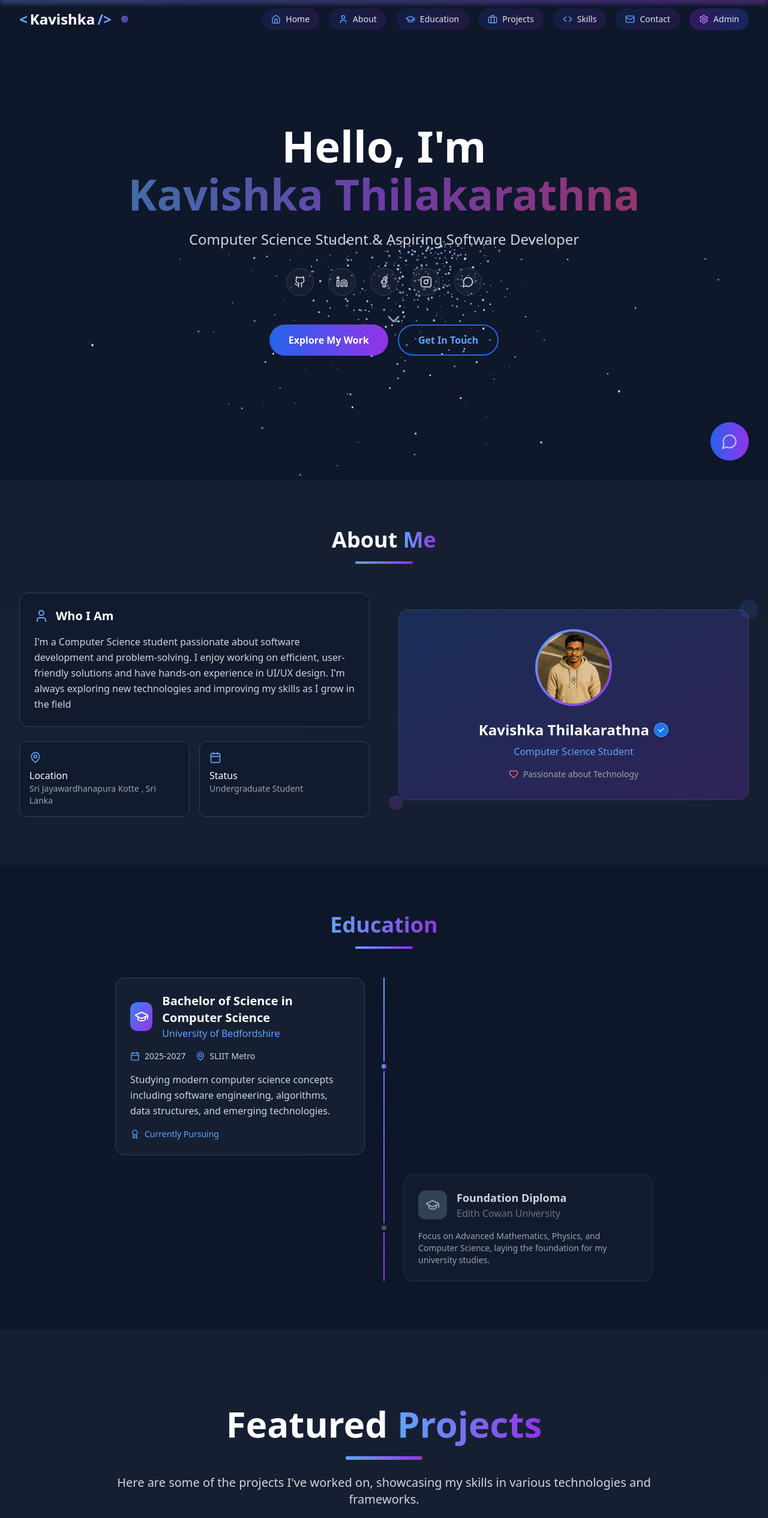
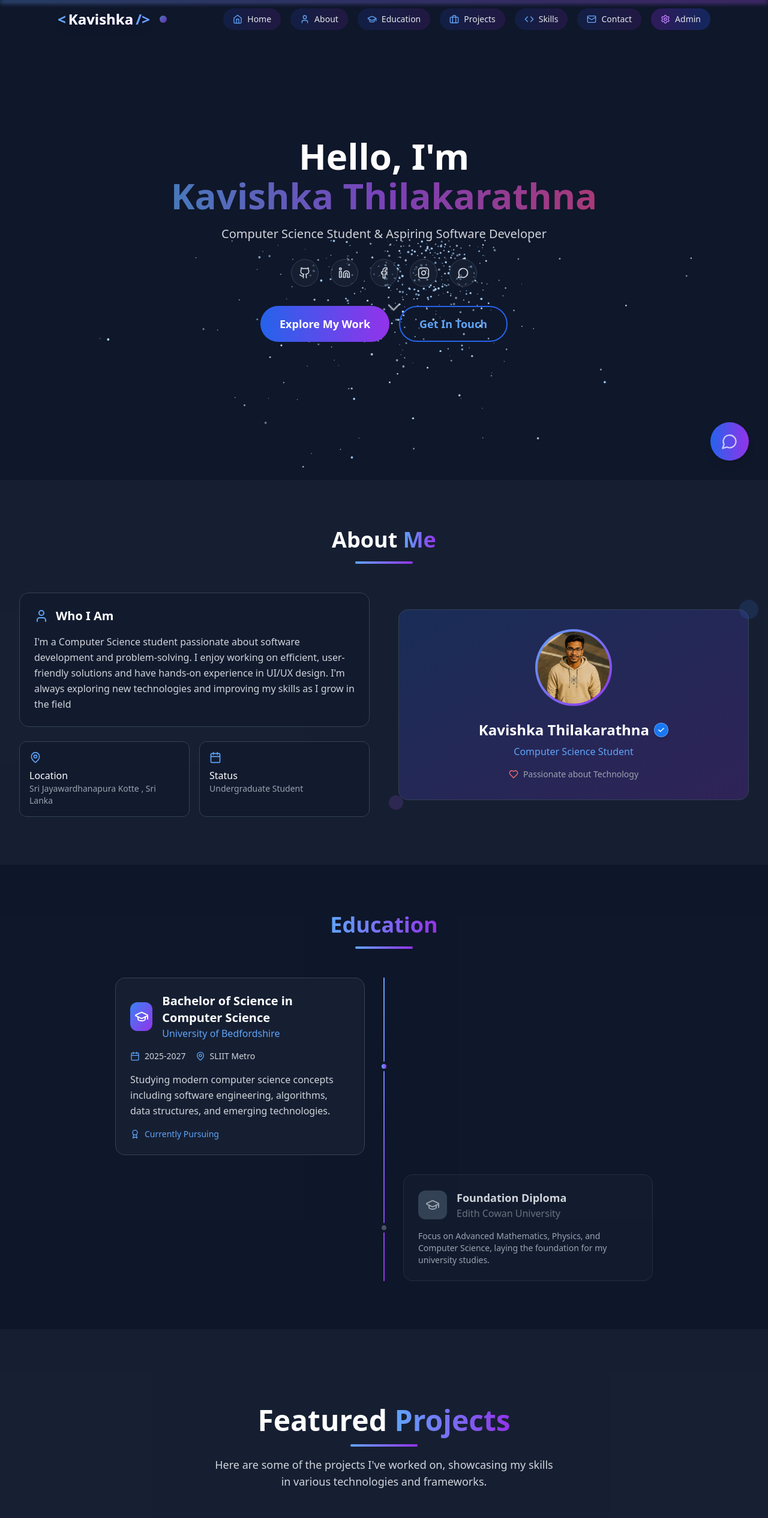
Before and after one commit to kavishka-CodXlab/Projec, a React (Vite) app: page / in a window 1280 px wide. Shown: the top 2531 px of the page at 60% size. Built offline with nearby package versions, Linux system fonts and the light colour scheme; grey boxes are pictures that could not be loaded.

Commit message:
responsiveness updts

```diff
--- a/src/components/Hero.tsx
+++ b/src/components/Hero.tsx
@@ -93,20 +93,20 @@ const Hero: React.FC = () => {
         <canvas id="star-canvas" className="w-full h-full block" style={{ position: 'absolute', inset: 0 }}></canvas>
       </div>
 
-      <div className="relative z-10 text-center px-4 sm:px-6 lg:px-8 xl:px-12">
+      <div className="relative z-10 text-center px-4 sm:px-6 md:px-8 lg:px-12 xl:px-16 2xl:px-20">
         <div className={`transition-all duration-1000 ${isVisible ? 'opacity-100 translate-y-0' : 'opacity-0 translate-y-10'}`}>
-          <h1 className="text-3xl sm:text-5xl lg:text-6xl xl:text-7xl font-bold mb-4 lg:mb-6">
-            <span className="block text-white mb-1 lg:mb-2">Hello, I'm</span>
+          <h1 className="text-2xl sm:text-3xl md:text-4xl lg:text-5xl xl:text-6xl font-bold mb-3 sm:mb-4 md:mb-5">
+            <span className="block text-white mb-1 sm:mb-1.5">Hello, I'm</span>
             <span className="block bg-gradient-to-r from-blue-400 via-purple-500 to-pink-500 bg-clip-text text-transparent animate-pulse">
               Kavishka Thilakarathna
             </span>
           </h1>
 
-          <p className="text-base sm:text-lg lg:text-xl xl:text-2xl text-gray-300 mb-6 lg:mb-8 max-w-2xl xl:max-w-3xl mx-auto leading-relaxed">
+          <p className="text-sm sm:text-base md:text-lg lg:text-xl text-gray-300 mb-5 sm:mb-6 md:mb-7 max-w-sm sm:max-w-md md:max-w-lg lg:max-w-xl mx-auto leading-relaxed">
             Computer Science Student & Aspiring Software Developer
           </p>
 
-          <div className="flex justify-center space-x-4 lg:space-x-6 mb-8 lg:mb-12">
+          <div className="flex justify-center space-x-3 sm:space-x-4 md:space-x-5 mb-6 sm:mb-7 md:mb-8">
             {socialIcons.map((social, index) => {
               const Icon = social.icon;
               return (
@@ -115,19 +115,19 @@ const Hero: React.FC = () => {
                   href={social.href}
                   target="_blank"
                   rel="noopener noreferrer"
-                  className={`p-2.5 lg:p-3 rounded-full bg-slate-800/50 border border-slate-700 text-gray-300 hover:text-white hover:bg-blue-600 hover:border-blue-500 transition-all duration-300 hover:scale-110 hover:shadow-lg hover:shadow-blue-500/25 ${isVisible ? 'opacity-100 translate-y-0' : 'opacity-0 translate-y-5'}`}
+                  className={`p-2 sm:p-2.5 md:p-3 rounded-full bg-slate-800/50 border border-slate-700 text-gray-300 hover:text-white hover:bg-blue-600 hover:border-blue-500 transition-all duration-300 hover:scale-110 hover:shadow-lg hover:shadow-blue-500/25 ${isVisible ? 'opacity-100 translate-y-0' : 'opacity-0 translate-y-5'}`}
                   style={{ transitionDelay: `${index * 100}ms` }}
                 >
-                  <Icon className="w-4 h-4 lg:w-5 lg:h-5" />
+                  <Icon className="w-4 h-4 sm:w-4.5 sm:h-4.5 md:w-5 md:h-5" />
                 </a>
               );
             })}
           </div>
 
-          <div className="flex flex-col sm:flex-row gap-3 lg:gap-4 justify-center">
+          <div className="flex flex-col sm:flex-row gap-3 sm:gap-4 justify-center">
             <button
               onClick={scrollToAbout}
-              className="px-6 py-2.5 lg:px-8 lg:py-3 bg-gradient-to-r from-blue-600 to-purple-600 text-white rounded-full font-semibold text-sm lg:text-base hover:shadow-lg hover:shadow-blue-500/25 transition-all duration-300 hover:scale-105"
+              className="px-6 py-2.5 sm:px-7 sm:py-3 md:px-8 md:py-3.5 bg-gradient-to-r from-blue-600 to-purple-600 text-white rounded-full font-semibold text-sm sm:text-base md:text-lg hover:shadow-lg hover:shadow-blue-500/25 transition-all duration-300 hover:scale-105"
             >
               Explore My Work
             </button>
@@ -138,7 +138,7 @@ const Hero: React.FC = () => {
                 const element = document.querySelector('#contact');
                 if (element) element.scrollIntoView({ behavior: 'smooth' });
               }}
-              className="px-6 py-2.5 lg:px-8 lg:py-3 border-2 border-blue-600 text-blue-400 rounded-full font-semibold text-sm lg:text-base hover:bg-blue-600 hover:text-white transition-all duration-300 hover:scale-105"
+              className="px-6 py-2.5 sm:px-7 sm:py-3 md:px-8 md:py-3.5 border-2 border-blue-600 text-blue-400 rounded-full font-semibold text-sm sm:text-base md:text-lg hover:bg-blue-600 hover:text-white transition-all duration-300 hover:scale-105"
             >
               Get In Touch
             </a>
--- a/src/components/Navigation.tsx
+++ b/src/components/Navigation.tsx
@@ -69,10 +69,10 @@ const Navigation: React.FC = () => {
       <div className="absolute left-0 top-0 w-full h-1 z-50">
         <div className="w-full h-full animate-gradient-x bg-gradient-to-r from-blue-400 via-purple-500 to-pink-500 opacity-80 blur-sm"></div>
       </div>
-      <div className="max-w-7xl mx-auto px-2 sm:px-4 lg:px-8 relative">
+      <div className="max-w-6xl mx-auto px-4 sm:px-6 lg:px-8 relative">
         <div className="flex flex-col md:flex-row justify-between items-center h-16">
           <div className="flex-shrink-0 flex items-center gap-2 mb-2 md:mb-0">
-            <span className="text-2xl font-bold bg-gradient-to-r from-blue-400 to-purple-600 bg-clip-text text-transparent drop-shadow-lg">
+            <span className="text-xl sm:text-2xl font-bold bg-gradient-to-r from-blue-400 to-purple-600 bg-clip-text text-transparent drop-shadow-lg">
               <button
                 onClick={() => document.getElementById('home')?.scrollIntoView({ behavior: 'smooth' })}
                 className="inline-flex items-center space-x-1 group focus:outline-none"
--- a/src/components/Projects.tsx
+++ b/src/components/Projects.tsx
@@ -26,20 +26,20 @@ const Projects: React.FC = () => {
   }, []);
 
   return (
-    <section id="projects" ref={sectionRef} className="py-20 lg:py-32 bg-slate-800/50">
-      <div className="max-w-7xl xl:max-w-8xl mx-auto px-4 sm:px-6 lg:px-8 xl:px-12">
+    <section id="projects" ref={sectionRef} className="py-16 sm:py-20 md:py-24 lg:py-28 xl:py-32 bg-slate-800/50">
+      <div className="max-w-6xl sm:max-w-7xl lg:max-w-7xl xl:max-w-8xl 2xl:max-w-9xl mx-auto px-4 sm:px-6 md:px-8 lg:px-10 xl:px-12 2xl:px-16">
         <div className={`transition-all duration-1000 ${isVisible ? 'opacity-100 translate-y-0' : 'opacity-0 translate-y-10'}`}>
-          <div className="text-center mb-12 lg:mb-20">
-            <h2 className="text-3xl sm:text-4xl lg:text-5xl xl:text-6xl font-bold text-white mb-4 lg:mb-6">
+          <div className="text-center mb-8 sm:mb-10 md:mb-12">
+            <h2 className="text-2xl sm:text-3xl md:text-4xl lg:text-5xl font-bold text-white mb-3 sm:mb-4">
               Featured <span className="bg-gradient-to-r from-blue-400 to-purple-600 bg-clip-text text-transparent">Projects</span>
             </h2>
-            <div className="w-24 h-1 lg:w-32 lg:h-1.5 bg-gradient-to-r from-blue-400 to-purple-600 mx-auto rounded-full"></div>
-            <p className="text-gray-300 mt-4 lg:mt-6 max-w-3xl xl:max-w-4xl mx-auto text-base lg:text-lg xl:text-xl">
+            <div className="w-16 sm:w-20 md:w-24 lg:w-28 h-0.5 sm:h-1 bg-gradient-to-r from-blue-400 to-purple-600 mx-auto rounded-full"></div>
+            <p className="text-gray-300 mt-3 sm:mt-4 max-w-sm sm:max-w-md md:max-w-lg lg:max-w-xl mx-auto text-sm sm:text-base md:text-lg">
               Here are some of the projects I've worked on, showcasing my skills in various technologies and frameworks.
             </p>
           </div>
 
-          <div className="grid md:grid-cols-2 xl:grid-cols-3 gap-8 lg:gap-10 xl:gap-12">
+          <div className="grid grid-cols-1 sm:grid-cols-1 md:grid-cols-2 lg:grid-cols-2 xl:grid-cols-3 2xl:grid-cols-3 gap-6 sm:gap-7 md:gap-8 lg:gap-9 xl:gap-10 2xl:gap-12">
             {projects.map((project, index) => (
               <div
                 key={project.id}
@@ -50,7 +50,7 @@ const Projects: React.FC = () => {
                   <img
                     src={project.image}
                     alt={project.title}
-                    className="w-full h-48 lg:h-56 xl:h-64 object-cover transition-transform duration-500 group-hover:scale-110"
+                    className="w-full h-48 sm:h-52 md:h-56 lg:h-60 object-cover transition-transform duration-500 group-hover:scale-110"
                   />
                   <div className="absolute inset-0 bg-gradient-to-t from-slate-900/80 to-transparent opacity-0 group-hover:opacity-100 transition-opacity duration-300"></div>
                   <div className="absolute top-4 right-4 flex space-x-2 opacity-0 group-hover:opacity-100 transition-opacity duration-300">
@@ -59,9 +59,9 @@ const Projects: React.FC = () => {
                         href={project.githubUrl}
                         target="_blank"
                         rel="noopener noreferrer"
-                        className="p-2 lg:p-3 bg-slate-800/80 rounded-full text-white hover:bg-blue-600 transition-colors duration-200"
+                        className="p-2 bg-slate-800/80 rounded-full text-white hover:bg-blue-600 transition-colors duration-200"
                       >
-                        <Github className="w-4 h-4 lg:w-5 lg:h-5" />
+                        <Github className="w-4 h-4" />
                       </a>
                     )}
                     {project.liveUrl && (
@@ -69,29 +69,29 @@ const Projects: React.FC = () => {
                         href={project.liveUrl}
                         target="_blank"
                         rel="noopener noreferrer"
-                        className="p-2 lg:p-3 bg-slate-800/80 rounded-full text-white hover:bg-blue-600 transition-colors duration-200"
+                        className="p-2 bg-slate-800/80 rounded-full text-white hover:bg-blue-600 transition-colors duration-200"
                       >
-                        <ExternalLink className="w-4 h-4 lg:w-5 lg:h-5" />
+                        <ExternalLink className="w-4 h-4" />
                       </a>
                     )}
                   </div>
                 </div>
 
-                <div className="p-6 lg:p-8">
-                  <div className="flex items-center mb-3 lg:mb-4">
-                    <Code className="w-5 h-5 lg:w-6 lg:h-6 text-blue-400 mr-2 lg:mr-3" />
-                    <h3 className="text-xl lg:text-2xl xl:text-3xl font-bold text-white">{project.title}</h3>
+                <div className="p-6">
+                  <div className="flex items-center mb-3">
+                    <Code className="w-5 h-5 text-blue-400 mr-2" />
+                    <h3 className="text-xl font-bold text-white">{project.title}</h3>
                   </div>
 
-                  <p className="text-gray-300 mb-4 lg:mb-6 leading-relaxed text-sm lg:text-base xl:text-lg">
+                  <p className="text-gray-300 mb-4 leading-relaxed text-sm">
                     {project.description}
                   </p>
 
-                  <div className="flex flex-wrap gap-2 lg:gap-3 mb-4 lg:mb-6">
+                  <div className="flex flex-wrap gap-2 mb-4">
                     {project.technologies.map((tech, techIndex) => (
                       <span
                         key={techIndex}
-                        className="px-3 py-1 lg:px-4 lg:py-1.5 bg-blue-600/20 text-blue-400 rounded-full text-xs lg:text-sm font-medium border border-blue-600/30"
+                        className="px-3 py-1 bg-blue-600/20 text-blue-400 rounded-full text-xs font-medium border border-blue-600/30"
                       >
                         {tech}
                       </span>
```
